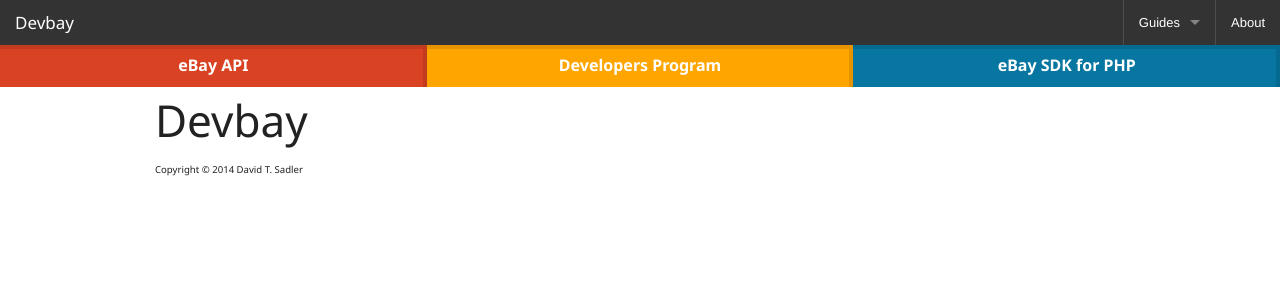
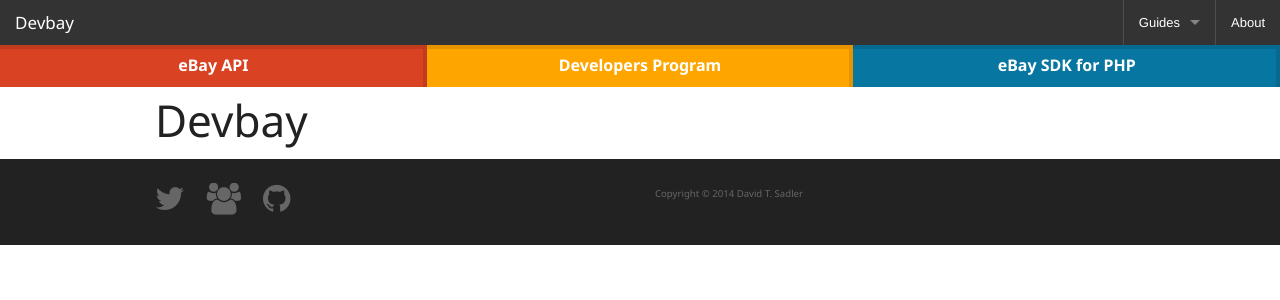
Before and after one commit to dinbrca/devbay.net, a Jekyll site: the page built from site/index.html, in a window 1280 px wide. Shown: the top 300 px of the page. Built offline with Jekyll 4.4.1, drawn with Linux system fonts in a browser that asks for light colours; nearby versions of some CDN libraries; Markdown is read by kramdown in place of the engine named in the settings.

Commit message:
Add social links.

```diff
--- a/_config.yml
+++ b/_config.yml
@@ -12,10 +12,12 @@ author: David T. Sadler
 description:
 
 # Twitter name minus the @ character.
-twitter: davidtsadler
+twitter: devbaydotnet
+
+google_group: ebay-sdk-php
 
 # Git hub name.
-github: davidtsadler
+github: davidtsadler/devbay.net
 
 # Google plus profile ID
 google_plus_id: 103985843031062200565
--- a/site/_layouts/site.html
+++ b/site/_layouts/site.html
@@ -10,6 +10,7 @@
         <link href='https://fonts.googleapis.com/css?family=Noto+Sans:400,700,400italic,700italic' rel='stylesheet' type='text/css'>
         <link rel="stylesheet" href="/vendor/normalize/3.0.0/css/normalize.css">
         <link rel="stylesheet" href="/vendor/foundation/5.2.1/css/foundation.css">
+        <link rel="stylesheet" href="//netdna.bootstrapcdn.com/font-awesome/4.0.3/css/font-awesome.css">
         <link rel="stylesheet" href="/css/site.css">
         <script src="/vendor/modernizr/2.7.2/js/modernizr.js"></script>
     </head>
@@ -40,8 +41,15 @@
         {{ content }}
         <footer role="contentinfo">
             <div class="row">
-                <div class="small-12 columns">
-                    <small>Copyright &copy; {{ site.copyright_year }} {{ site.author }}</small>
+                <div class="medium-6 columns">
+                    <ul class="inline-list">
+                        <li><a href="https://twitter.com/{{ site.twitter }}"><i class="fa fa-twitter fa-2x"></i></a></li>
+                        <li><a href="https://groups.google.com/forum/#!forum/{{ site.google_group }}"><i class="fa fa-group fa-2x"></i></a></li>
+                        <li><a href="https://github.com/{{ site.github }}"><i class="fa fa-github fa-2x"></i></a></li>
+                    </ul>
+                </div>
+                <div class="medium-6 columns">
+                    <small>Copyright &copy; {{ site.copyright_year }} <a href="http://davidtsadler.com">{{ site.author }}</a></small>
                 </div>
             </div>
         </footer>
--- a/site/css/site.css
+++ b/site/css/site.css
@@ -100,3 +100,21 @@ body.developers article h2 {
 body.sdk article h2 {
   border-bottom: 1px solid #0776A0;
 }
+
+footer {
+  padding: 24px 0 10px;
+  background-color: #222222;
+}
+
+footer,
+footer a {
+  color: #666666;
+}
+
+footer a:hover {
+  color: #777777;
+}
+
+footer ul li {
+  list-style: none;
+}
```
Also changed, not shown: site/vendor/foundation/5.2.1/css/foundation.css.
